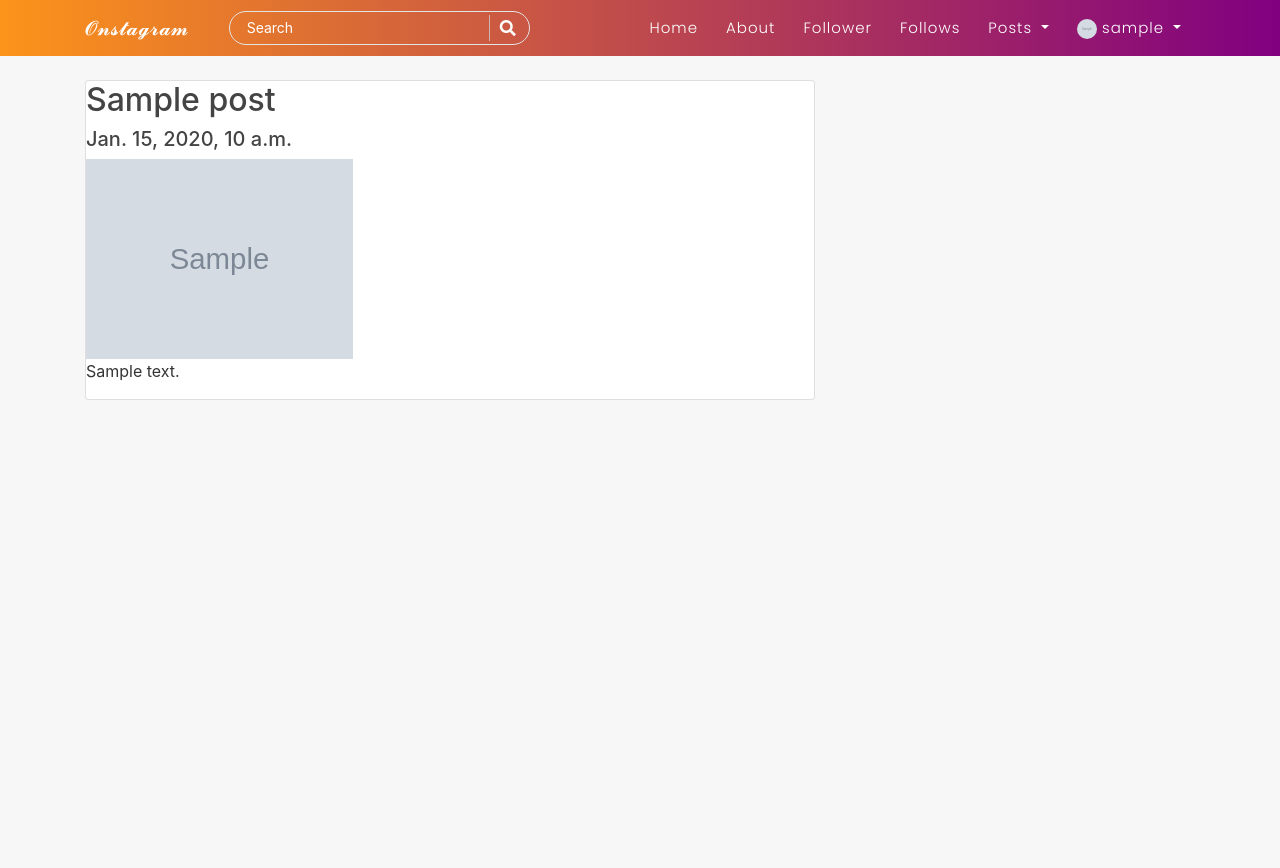
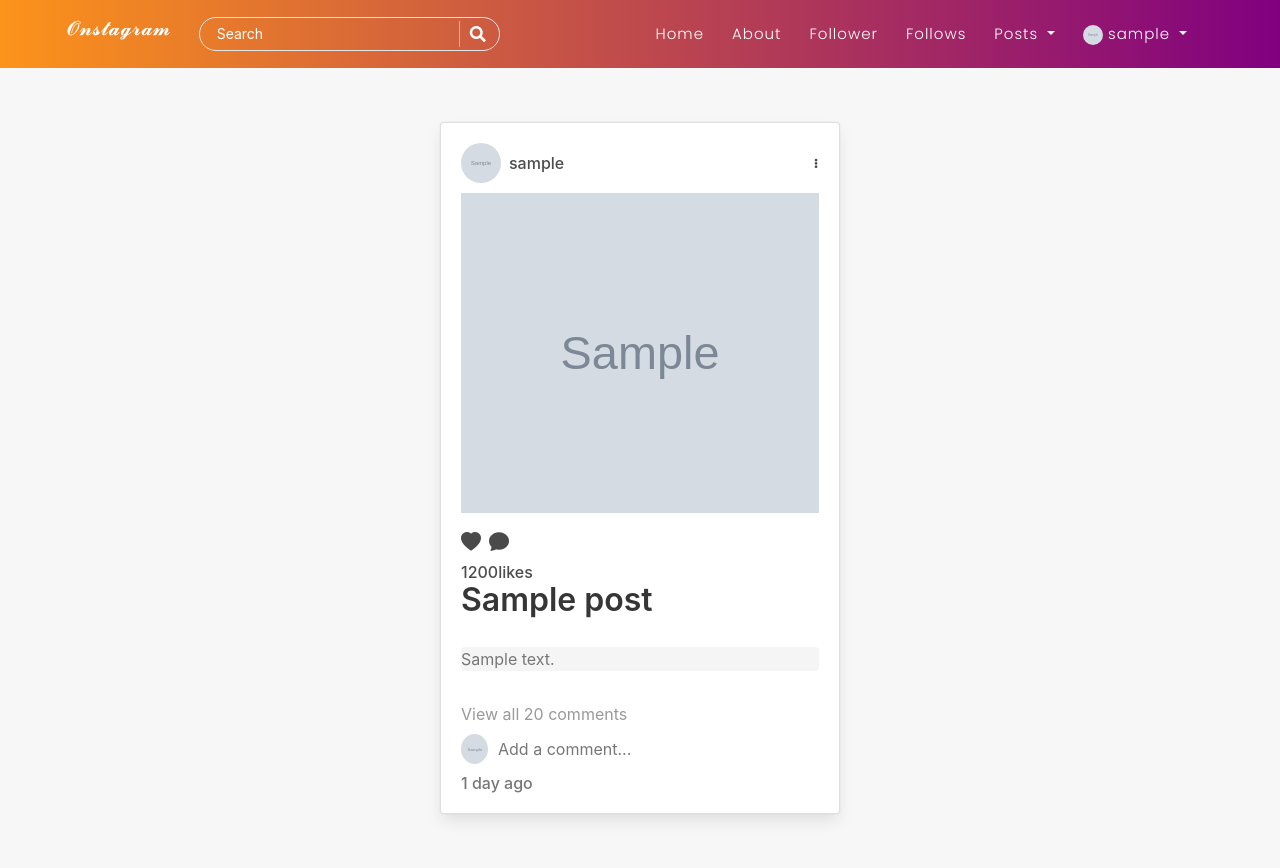
Before and after one commit to ntthien2612/Django-Social, a Django app: page /home/ in a window 1280 px wide. Before the commit the page ends 400 px from the top, so only its background shows below. Run offline with Django 3.2, Linux system fonts and the light colour scheme; a user stored in the database is signed in; tables that the repository leaves empty hold one stand-in row (values such as "Sample post"); grey boxes marked "Sample" are stand-in pictures; parts of the project's set-up code (start-up, migrations or seed data) failed here and were passed over; some libraries are stand-ins or nearby versions.

Commit message:
cai moi nhat ne

```diff
--- /dev/null
+++ b/onstagram/blog/static/home1.css
@@ -0,0 +1,132 @@
+.container .row{
+    display: flex;
+    justify-content: center;
+    align-items: center;
+    flex-direction: column;
+    min-height: 100vh;
+}
+.card{
+    position: relative;
+    width: 400px;
+    min-height: 500px;
+    background: #fff;
+    box-shadow: 15px 15px 60px rgba(0, 0 , 0, 15);
+    padding: 20px;
+    margin-top: 25px;
+    margin-bottom: 25px;
+}
+
+.card .top{
+    display: flex;
+    justify-content: space-between;
+    align-items: center;
+}
+
+.card .top .userDetails{
+    display: flex;
+    align-items: center;
+}
+
+.card .top .userDetails .profile_img{
+    position: relative;
+    width: 40px;
+    height: 40px;
+    border-radius: 50%;
+    overflow: hidden;
+    margin-right: 8px;
+}
+
+.cover{
+    position: absolute;
+    top: 0;
+    left: 0;
+    width: 100%;
+    height: 100%;
+    object-fit: cover;
+}
+
+.card .top .userDetails h3{
+    font-size: 16px;
+    color: #4d4d4f;
+    font-weight: 500;
+    line-height: 1em;
+}
+
+.dot{
+    transform: scale(0.6);
+    cursor: pointer;
+}
+
+.imgBx{
+    position: relative;
+    width: 100%;
+    height: 320px;
+    margin: 10px 0 15px;
+}
+
+.actionBtns .left{
+    display: flex;
+}
+
+.actionBtns i{
+    max-width: 24px;
+    cursor: pointer;
+    font-size: 20px;
+}
+
+.actionBtns .left i{
+    margin-right: 8px;
+}
+
+.likes{
+    font-weight: 500;
+    font-size: 16px;
+    margin-top: 5px;
+    color: #4d4d4f;
+}
+
+.message{
+    font-weight: 400;
+    margin-top: 5px;
+    color: #777;
+    line-height: 1.5em;
+}
+
+.comment{
+    font-weight: 400;
+    margin-top: 10px;
+    color: #999;
+}
+
+.addComment{
+    display: flex;
+    align-items: center;
+    margin-top: 10px;
+}
+
+.addComment .userImg{
+    position: relative;
+    min-height: 30px;
+    width: 30px;
+    border-radius: 50%;
+    overflow: hidden;
+    margin-right: 8px;
+}
+
+.text{
+    width: 100%;
+    border: none;
+    outline: none;
+    font-weight: 400;
+    font-size: 16px;
+    color: #262626;
+}
+.text::placeholder{
+    color: #777;
+}
+
+.postTime{
+    margin-top: 10px;
+    font-weight: 500;
+    color: #777;
+}
--- a/onstagram/blog/templates/blog/base.html
+++ b/onstagram/blog/templates/blog/base.html
@@ -9,6 +9,7 @@
     <link rel="stylesheet" href="https://cdnjs.cloudflare.com/ajax/libs/font-awesome/5.15.1/css/all.min.css" integrity="sha512-+4zCK9k+qNFUR5X+cKL9EIR+ZOhtIloNl9GIKS57V1MyNsYpYcUrUeQc9vNfzsWfV28IaLL3i96P9sdNyeRssA==" crossorigin="anonymous" />
     <link rel="stylesheet" href="https://cdnjs.cloudflare.com/ajax/libs/cropper/4.1.0/cropper.css" integrity="sha512-iAcZ4OrGhQ7KDqtM+LMc+iuv63aJ9O7hPyWBzCXsrZYuhJ6jhdeh40+hf9o4QmZVu8QrH/cWy/JTmoKNOL4Urw==" crossorigin="anonymous" />
     <link rel="stylesheet" href="{% static 'main.css' %}">
+
     <title>Word-Bucket | {% block title %}{% endblock %}</title>
 </head>
 <body>
--- a/onstagram/blog/templates/blog/home.html
+++ b/onstagram/blog/templates/blog/home.html
@@ -3,23 +3,82 @@
 {% block title %}Home{% endblock %}
 
 {% block content %}
+{% load static %}
+<link rel="stylesheet" href="{% static 'home1.css' %}">
+<link rel="stylesheet" href="https://cdn.jsdelivr.net/npm/bootstrap-icons@1.9.1/font/bootstrap-icons.css">
+<link rel="stylesheet" href="https://cdn.jsdelivr.net/npm/bulma@0.9.4/css/bulma.min.css">
+<link rel="stylesheet" href="https://cdn.jsdelivr.net/npm/bulma@0.9.4/css/bulma-rtl.min.css">
+  {% for blog in blogs %}
+  <div class="card">
+    <div class="top">
+      <div class="userDetails">
+        <div class="profile_img">
+            <img class="cover" src="/user/media/{{blog.author.profile.image}}" alt="">
+        </div>
+        <h3>{{blog.author.username}}</h3>
+      </div>
+      <div>
+        <i class="fa fa-ellipsis-v dot" aria-hidden="true"></i>
+      </div>
+    </div>
+    <div class="imgBx">
+      <img class="cover" src="/user/media/{{blog.post_image}}" alt="">
+    </div>
+    <div class="actionBtns">
+      <div class="left">
+       <div >
+            <i onclick="like('{{blog.pk}}')" class="bi bi-heart-fill" id="heart_{{blog.pk}}"></i>
+       </div>
+       <div style=" margin-top: -1.05px;">
+        <i class="bi bi-chat-fill chat"></i>
+       </div>
 
-<div class="col-md-8">
+      </div>
+    </div>
+    <h4 class="likes"><span id="likes_{{blog.pk}}">1200</span>likes</h4>
+    <h4 class="title">{{blog.title}}</h4>
+    <h5 class="message">{{blog.content}}</h5>
+    <h4 class="comment">View all 20 comments</h4>
+    <div class="addComment">
+      <div class="userImg">
+        <img class="cover" src="/user/media/{{blog.post_image}}" alt="">
+      </div>
+      <input type="text" class="text" placeholder="Add a comment...">
+    </div>
+    <h5 class="postTime">1 day ago</h5>
+  </div>
+  {% endfor %}
 
 
-  {% for blog in blogs %}
-    <div class="card">
-      <h2>{{blog.title}}</h2>
-      <h5>{{ blog.date_posted }} </h5>
-      <div class="fakeimg" style="height:200px;"><img class="fakeimg" style="height:200px;" src="/user/media/{{ blog.post_image }}" alt="" ></div>
-      <p>{{ blog.content }}</p>
-    </div>
-  {% endfor %}
-
-</div>
 
 <!-- SIDEBAR -->
-<div class="col-md-4">
+<!-- <script>
+  function like(){
+    var heart = document.getElementById('heart')
+    var likes = document.getElementById('likes')
+    console.log(heart.style.color)
+    document.getElementById("likes").style.color = "blue";
 
-</div>
+  }
+</script> -->
+<script>
+  function like(id){
+    const like = document.getElementById("heart_"+id)
+    let countlike = document.getElementById("likes_"+id)
+    if(!like.style.color){
+      like.style.color="red"
+      countlike.innerHTML = eval(countlike.innerHTML+'+1')
+    }
+    else {
+      like.style.color=""
+      countlike.innerHTML = eval(countlike.innerHTML+'-1')
+      console.log(countlike.innerHTML)
+    }
+
+
+  }
+
+</script>
+<script src="https://cdn.jsdelivr.net/npm/bootstrap@5.2.2/dist/js/bootstrap.bundle.min.js" integrity="sha384-OERcA2EqjJCMA+/3y+gxIOqMEjwtxJY7qPCqsdltbNJuaOe923+mo//f6V8Qbsw3" crossorigin="anonymous"></script>
+
 {% endblock %}
--- a/onstagram/blog/templates/blog/newpost.html
+++ b/onstagram/blog/templates/blog/newpost.html
@@ -24,7 +24,7 @@
             <input type="hidden" name="date_posted" value="2022-11-01 07:08:19" required id="id_date_posted">
             <input type="hidden" name="initial-date_posted" value="2022-11-01 07:08:19" id="initial-id_date_posted">
             <label for="id_post_image">Pictures:</label><br>
-            <img class="rounded-circle account-img" src="/user/media/image/default.jpg" alt="" id="preview-img">
+            <img class="rounded-circle account-img" src="/user/media/image/defau.jpg" alt="" id="preview-img">
             <input type="file" name="post_image" accept="image/*" id="id_post_image">
             <button class="button is-success is-fullwidth is-medium mt-5"
                     type="submit">Post News
--- a/onstagram/blog/views.py
+++ b/onstagram/blog/views.py
@@ -12,12 +12,10 @@
 @login_required
 def home(request):
 
-    posts = Post.objects.all()
-    return render(
-        request,
-        "blog/home.html",
-        {"blogs": posts}
-    )
+    followed_posts = Post.objects.filter(
+        author__profile__in=request.user.profile.following.all()
+    ).order_by("-date_posted")
+    return render(request,"blog/home.html",{"blogs": followed_posts})
 
 @login_required
 def dashboard(request):
@@ -36,13 +34,11 @@
         "blog/about.html",{"profile":profiles})
 
 def newpost(request):
+    form = PostForm(request.POST, request.FILES or None)
     if request.method == "POST":
-        form = PostForm(request.POST, request.FILES or None)
         print(request.FILES)
         if form.is_valid():
             dweet = form.save(commit=False)
             dweet.author = request.user
             dweet.save()
-            return redirect("home")
-    form = PostForm()
-    return render(request, "blog/newpost.html", {"form": form})
+    return render(request,"blog/newpost.html",{"form": form})
--- a/onstagram/user/templates/users/profile.html
+++ b/onstagram/user/templates/users/profile.html
@@ -20,7 +20,7 @@
             <h1 class="title is-1" style="margin-bottom: 0px;">
                 {{profile.user.username}}
             </h1>
-            <p onclick="edit1()" class="button is-danger is-active"
+            <p onclick="edit1()" id="edit_user" class="button is-danger is-active"
                 style="margin-left: 30px;text-decoration: none;font-size: 13px; background-color: #FF5858;border-radius: 10px;">
                 <ion-icon name="settings-outline" style="margin-right: 5px;"></ion-icon>Edit profile
             </p>
@@ -108,6 +108,9 @@
     if (iduser == idlink) {
         container_btn.style.display = "none"
     }
+    if(iduser != idlink){
+        document.getElementById("edit_user").style.display="none"
+    }
 
     function checkform() {
         var first_name = document.getElementById("id_first_name").value
```
Also changed, not shown: onstagram/blog/migrations/0009_alter_post_date_posted_alter_post_post_image.py (added), onstagram/user/media/image/1c37fa1b03c9b6507ce13e6e9f62fadb_qFH9F8Q.png (added), onstagram/user/media/image/Capture.PNG (added).
